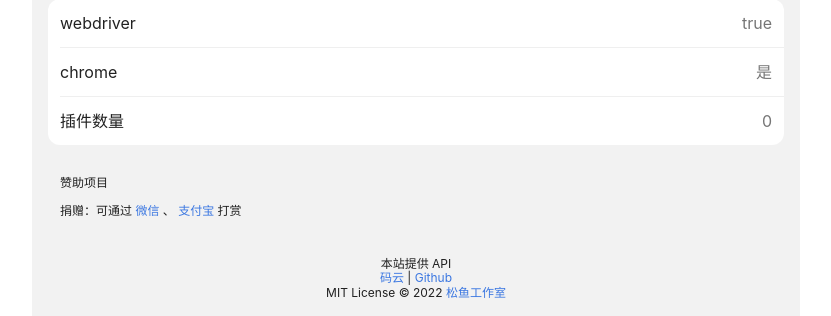
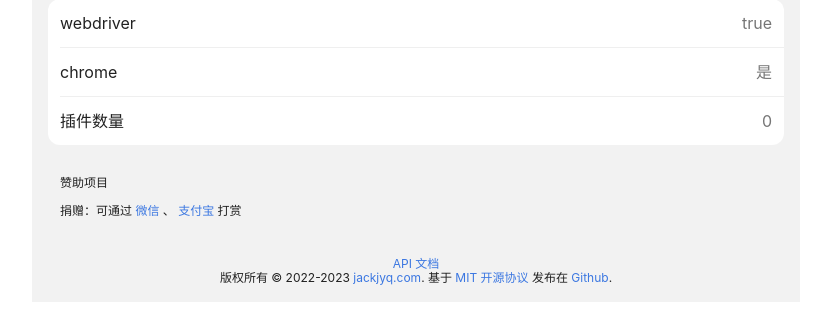
Before and after one commit to jackjyq/ip, a Django app: template templates/more.html in a window 1280 px wide. Shown: the part 805-1121 px from the top of the page, without its empty margins (224-1055 px from the left). Run offline with Django 3.2, Linux system fonts and the light colour scheme; the template is opened without the code that fills it, so the values that code supplies are empty.

Commit message:
Update footer links and copyright information

```diff
--- a/templates/base.html
+++ b/templates/base.html
@@ -90,14 +90,14 @@
       </section>
     </main>
     <footer>
-      <p>本站提供 API</p>
+      <p><a href="https://github.com/jackjyq/ip#api">API 文档</a></p>
       <p>
-        <a href="https://gitee.com/songyustudio/ip">码云</a> |
-        <a href="https://github.com/jackjyq/ip">Github</a>
-      </p>
-      <p>
-        MIT License © 2022
-        <a href="https://www.jackjyq.com">松鱼工作室</a>
+        版权所有 &copy; 2022-2023
+        <a href="https://jackjyq.com/">jackjyq.com</a>. 基于
+        <a href="https://github.com/jackjyq/ip/blob/master/LICENSE"
+          >MIT 开源协议</a
+        >
+        发布在 <a href="https://github.com/jackjyq/ip">Github</a>.
       </p>
       {% block footer %}{% endblock %}
     </footer>
```
